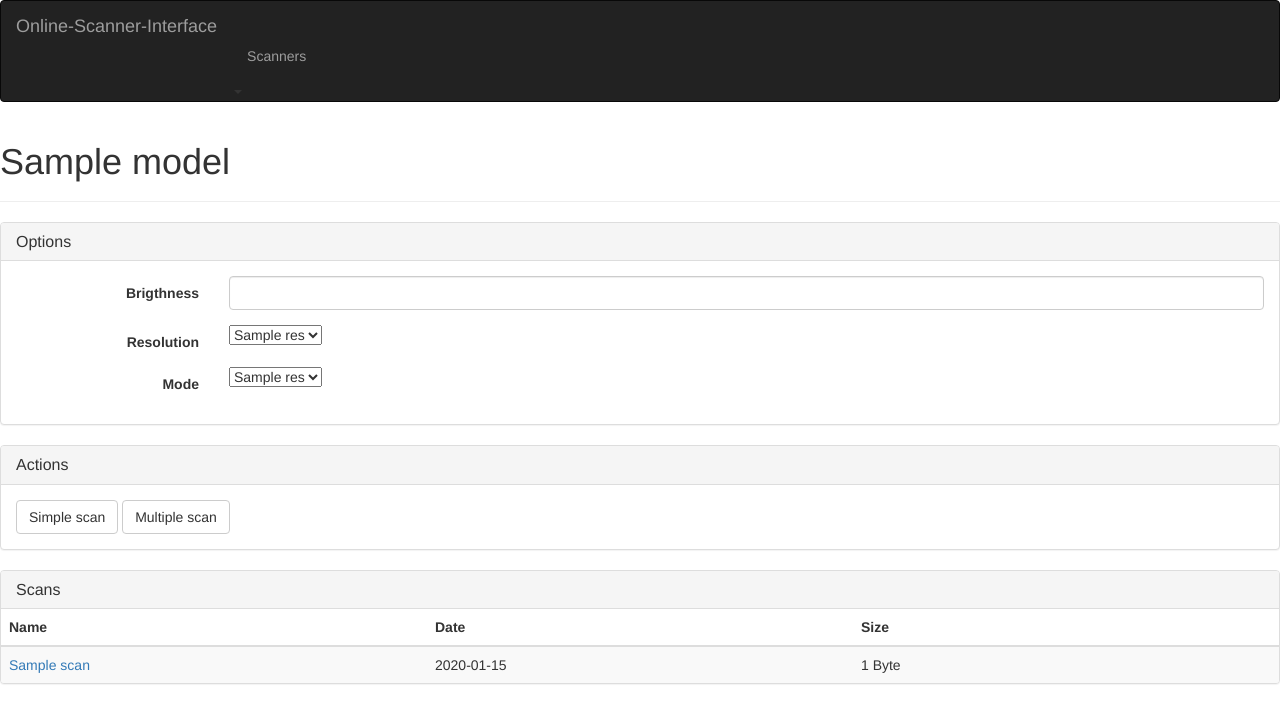
After one commit to RoboMod/Online-Scanner-Interface, a Flask app: template templates/scanner.html in a window 1280 px wide. The commit adds this page. Shown: the top 723 px of the page. Run offline with Flask 2, Linux system fonts and the light colour scheme; the template is opened without the code that fills it: most values are stand-ins (such as "Sample title", 1, 10 or a date in 2020); some libraries are stand-ins or nearby versions.

Commit message:
Scans running! Now using Sijax and ekko-lightbox Added output of old scans Removed not needed jquery requirement from bower.json Reorganized styles/script/title creation using jinja's super() function

```diff
--- a/online-scanner-interface.py
+++ b/online-scanner-interface.py
@@ -1,20 +1,85 @@
-from flask import Flask, render_template
+import os, time
+from datetime import datetime
+import pyinsane.abstract as pyinsane
+from PIL import Image
+
+from flask import Flask, render_template, g, request, send_from_directory
 from flask_bootstrap import Bootstrap
-import pyinsane.abstract as pyinsane
+import flask_sijax
+
+sijax_path = os.path.join('.', os.path.dirname(__file__), 'static/js/sijax/')
 
 app = Flask(__name__)
+
+app.config['BOOTSTRAP_SERVE_LOCAL'] = True
 Bootstrap(app)
+
+app.config['SIJAX_STATIC_PATH'] = sijax_path
+app.config['SIJAX_JSON_URI'] = '/static/js/sijax/json2.js'
+flask_sijax.Sijax(app)
+
+def getScanners():
+    devices = pyinsane.get_devices()
+    return devices
+
+def getScanner(scanners, model):
+    device = None
+    for scanner in scanners:
+        if scanner.model == model:
+            device = scanner
+    return device
+
+def getScans(model):
+    fileInfos = []
+    for f in os.listdir(app.root_path + '/scans/'):
+        if f.startswith(model) and (f.endswith('jpeg') or f.endswith('png') or f.endswith('tiff')):
+            size = os.path.getsize(app.root_path + '/scans/' + f)
+            ctime = time.ctime(os.path.getctime(app.root_path + '/scans/' + f))
+            fileInfos.append({"name":f, "size":size, "ctime":ctime})
+    return fileInfos
 
 @app.route('/')
 def index():
     return render_template('main.html')
-    #return redirect(url_for('scanner'))
+    #return redirect(url_for('scanners'))
+
+@app.route('/scans/<path:filename>')
+def scans(filename):
+    return send_from_directory(app.root_path + '/scans/', filename)
 
 @app.route('/scanners/')
-@app.route('/scanners/<model>')
-def scanners(model=None):
-    devices = pyinsane.get_devices()
-    return render_template('scanners.html', scanners=devices)
+def scanners():
+    return render_template('scanners.html', scanners=getScanners())
+
+@flask_sijax.route(app, '/scanner/<model>')
+def scanner(model):
+    devices = getScanners()
+    device = getScanner(devices, model)
+
+    scans = getScans(model)
+
+    def simple_scan(obj_response, model, multiple, parameters):
+        device = getScanner(getScanners(), model)
+
+        scan_session = device.scan(multiple=multiple)
+        try:
+            while True:
+                scan_session.scan.read()
+        except EOFError:
+            pass
+
+        image = scan_session.images[0]
+        path = "./scans/" + model + "-" + datetime.now().strftime("%Y%m%d-%H%M%S") + ".png"
+        image.save(path)
+
+        obj_response.html('#scan_tbody', render_template('scan.html', scanner=device, scans=scans))
+
+    if g.sijax.is_sijax_request:
+        g.sijax.register_callback('simple_scan', simple_scan)
+        return g.sijax.process_request()
+
+    return render_template('scanner.html', scanners=devices, scanner=device, scans=scans)
+
 
 if __name__ == '__main__':
     app.run(debug=True)
--- a/templates/main.html
+++ b/templates/main.html
@@ -1,5 +1,9 @@
 {% extends "bootstrap/base.html" %}
 {% import "navbar.html" as nav %}
+
+{% block title %}
+Online-Scanner-Interface
+{% endblock %}
 
 {% block navbar %}
     {{ nav }}
--- a/templates/navbar.html
+++ b/templates/navbar.html
@@ -1,4 +1,4 @@
-<nav class="navbar navbar-default" role="navigation">
+<nav class="navbar navbar-inverse" role="navigation">
     <div class="container-fluid">
 
     <!-- Brand and toggle get grouped for better mobile display -->
@@ -15,7 +15,20 @@
     <!-- Collect the nav links, forms, and other content for toggling -->
         <div class="collapse navbar-collapse" id="bs-example-navbar-collapse-1">
             <ul class="nav navbar-nav">
-                <li><a href="scanners">Scanner</a></li>
+                {% if scanners %}
+                    <li class="dropdown">
+                        <a href="#" class="dropdown-toggle" data-toggle="dropdown" role="button" aria-expanded="false">
+                            <a href="scanners">Scanners</a> <span class="caret"></span>
+                        </a>
+                        <ul class="dropdown-menu" role="menu">
+                            {% for scanner in scanners %}
+                                <li><a href="/scanner/{{ scanner.model|e }}">{{ scanner.model|e }}</a></li>
+                            {% endfor %}
+                        </ul>
+                    </li>
+                {% else %}
+                    <li><a href="/scanners">Scanners</a></li>
+                {% endif %}
             </ul>
         </div><!-- /.navbar-collapse -->
     </div><!-- /.container-fluid -->
--- /dev/null
+++ b/templates/scan.html
@@ -0,0 +1,7 @@
+{% for scan in scans %}
+    <tr>
+        <td class="col-xs-1 col-md-1"><a href="/scans/{{scan["name"]|e}}" data-title="Scans of {{scanner.model|e}}" data-toggle="lightbox" data-parent="" data-gallery="remoteload">{{scan["name"]|e}}</a></td><!--<img src="/scans/">-->
+        <td class="col-xs-1 col-md-1">{{scan["ctime"]|e}}</td>
+        <td class="col-xs-1 col-md-1">{{scan["size"]|e|filesizeformat}}</td>
+    </tr>
+{% endfor %}
--- /dev/null
+++ b/templates/scanner.html
@@ -0,0 +1,117 @@
+{% extends "main.html" %}
+
+{% block title %}
+{{super()}} - Scanner: {{scanner.model|e}}
+{% endblock %}
+
+{% block styles %}
+{{super()}}
+<link href="/static/js/ekko-lightbox/dist/ekko-lightbox.css" rel="stylesheet">
+{% endblock %}
+
+{% block scripts %}
+<script type=text/javascript>
+  $SCRIPT_ROOT = {{ request.script_root|tojson|safe }};
+</script>
+{{super()}}
+<script type="text/javascript" src="/static/js/sijax/sijax.js"></script>
+<script type="text/javascript">
+    {{ g.sijax.get_js()|safe }}
+</script>
+<script src="/static/js/ekko-lightbox/dist/ekko-lightbox.js"></script>
+
+<script type="text/javascript">
+    $(document).ready(
+        function ($) {
+            // delegate calls to data-toggle="lightbox"
+            $(document).delegate('*[data-toggle="lightbox"]', 'click', function(event) {
+                event.preventDefault();
+                return $(this).ekkoLightbox({
+                    onShown: function() {
+                        if (window.console) {
+                            return console.log('Checking our the events huh?');
+                        }
+                    },
+                    onNavigate: function(direction, itemIndex) {
+                        if (window.console) {
+                            return console.log('Navigating '+direction+'. Current item: '+itemIndex);
+                        }
+                    }
+                });
+            });
+        }
+    );
+</script>
+{% endblock %}
+
+{% block content %}
+
+<div class="page-header">
+    <h1>{{ scanner.model|e }}</h1>
+</div>
+
+<div class="panel panel-default">
+    <div class="panel-heading">
+        <h3 class="panel-title">Options</h3>
+    </div>
+    <div class="panel-body">
+        <form class="form-horizontal" id="scan_parameters">
+            <div class="form-group">
+                <label for="inputBrigthness" class="control-label col-xs-2">Brigthness</label>
+                <div class="col-xs-10">
+                    <input type="number" name="brightness" min="{{ scanner.options['brightness'].constraint[0] }}" max="{{ scanner.options['brightness'].constraint[1] }}" step="1" value="{{ scanner.options['brightness'].value }}" class="form-control" id="inputEmail">
+                </div>
+            </div>
+            <div class="form-group">
+                <label for="inputResolution" class="control-label col-xs-2">Resolution</label>
+                <div class="col-xs-10">
+                    <select name="resolution" id="inputResolution">
+                        {% for res in scanner.options['resolution'].constraint %}
+                        <option value="{{ res }}" {% if res == scanner.options['resolution'].value %}selected{% endif %}>{{ res }}</option>
+                        {% endfor %}
+                    </select>
+                </div>
+            </div>
+            <div class="form-group">
+                <label for="inputMode" class="control-label col-xs-2">Mode</label>
+                <div class="col-xs-10">
+                    <select name="mode" id="inputMode">
+                        {% for m in scanner.options['mode'].constraint %}
+                        <option value="{{ m }}" {% if m == scanner.options['mode'].value %}selected{% endif %}>{{ m }}</option>
+                        {% endfor %}
+                    </select>
+                </div>
+            </div>
+        </form>
+    </div>
+</div>
+<div class="panel panel-default">
+    <div class="panel-heading">
+        <h3 class="panel-title">Actions</h3>
+    </div>
+    <div class="panel-body">
+        <input type="hidden" id="model" value="{{ scanner.model|e }}"></input>
+        <button class="btn btn-default" id="simplescan" onclick="var par = Sijax.getFormValues('#scan_parameters'); Sijax.request('simple_scan', ['{{scanner.model|e}}', 0, par]);">Simple scan</button>
+        <button class="btn btn-default" id="multiplescan" onclick="var par = Sijax.getFormValues('#scan_parameters'); Sijax.request('simple_scan', ['{{scanner.model|e}}', 1, par]);">Multiple scan</button>
+    </div>
+</div>
+{% if scans %}
+    <div class="panel panel-default">
+        <div class="panel-heading">
+            <h3 class="panel-title">Scans</h3>
+        </div>
+        <table class="table table-striped table-hover">
+            <thead>
+                <tr>
+                    <th>Name</th>
+                    <th>Date</th>
+                    <th>Size</th>
+                </tr>
+            </thead>
+            <tbody id="scans_tbody">
+                {% include "scan.html" with context %}
+            </tbody>
+        </table>
+    </div>
+{% endif %}
+{% endblock %}
```
Also changed, not shown: bower.json (added, +32 -0 lines), templates/scanners.html (+4 -48 lines), 2 other files.
